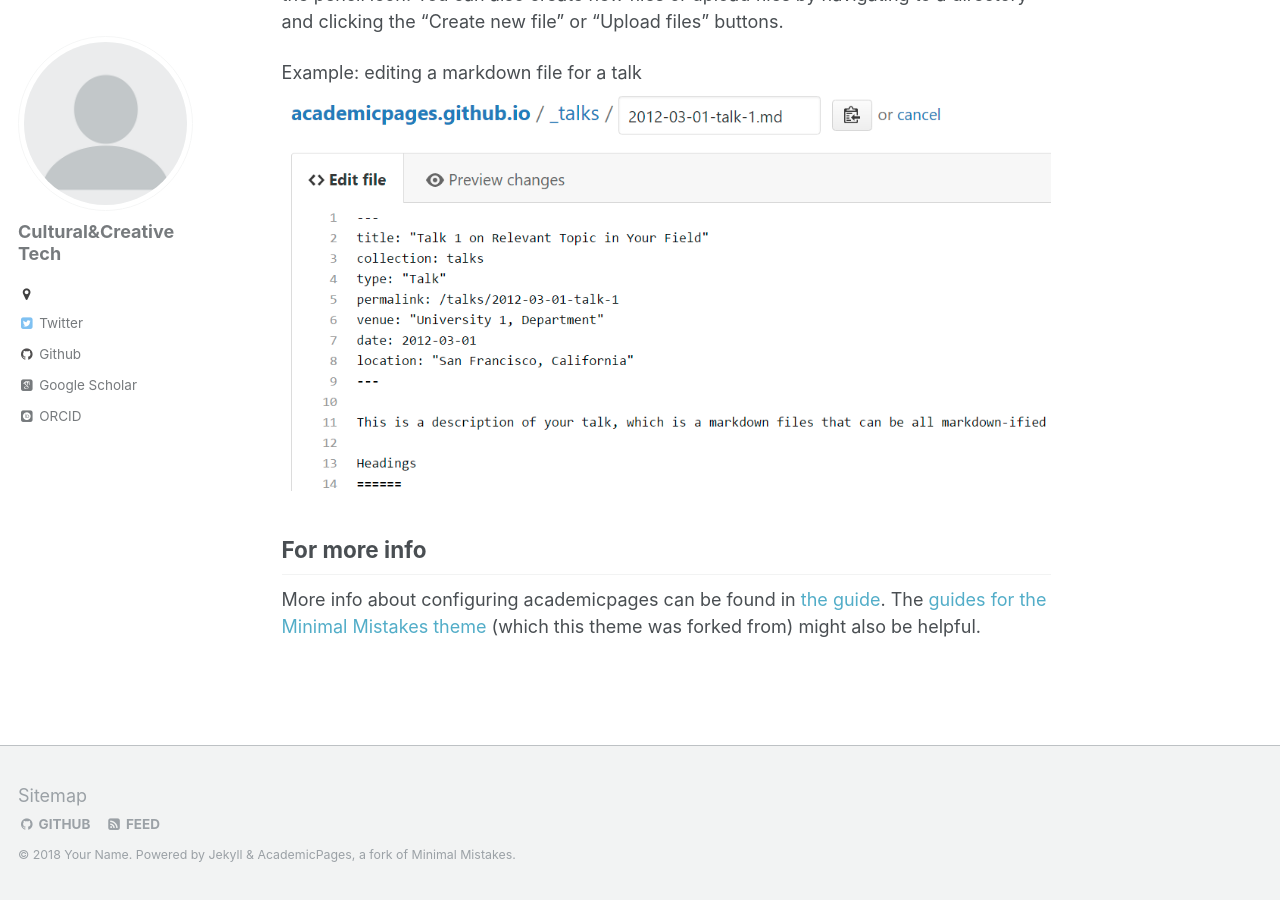
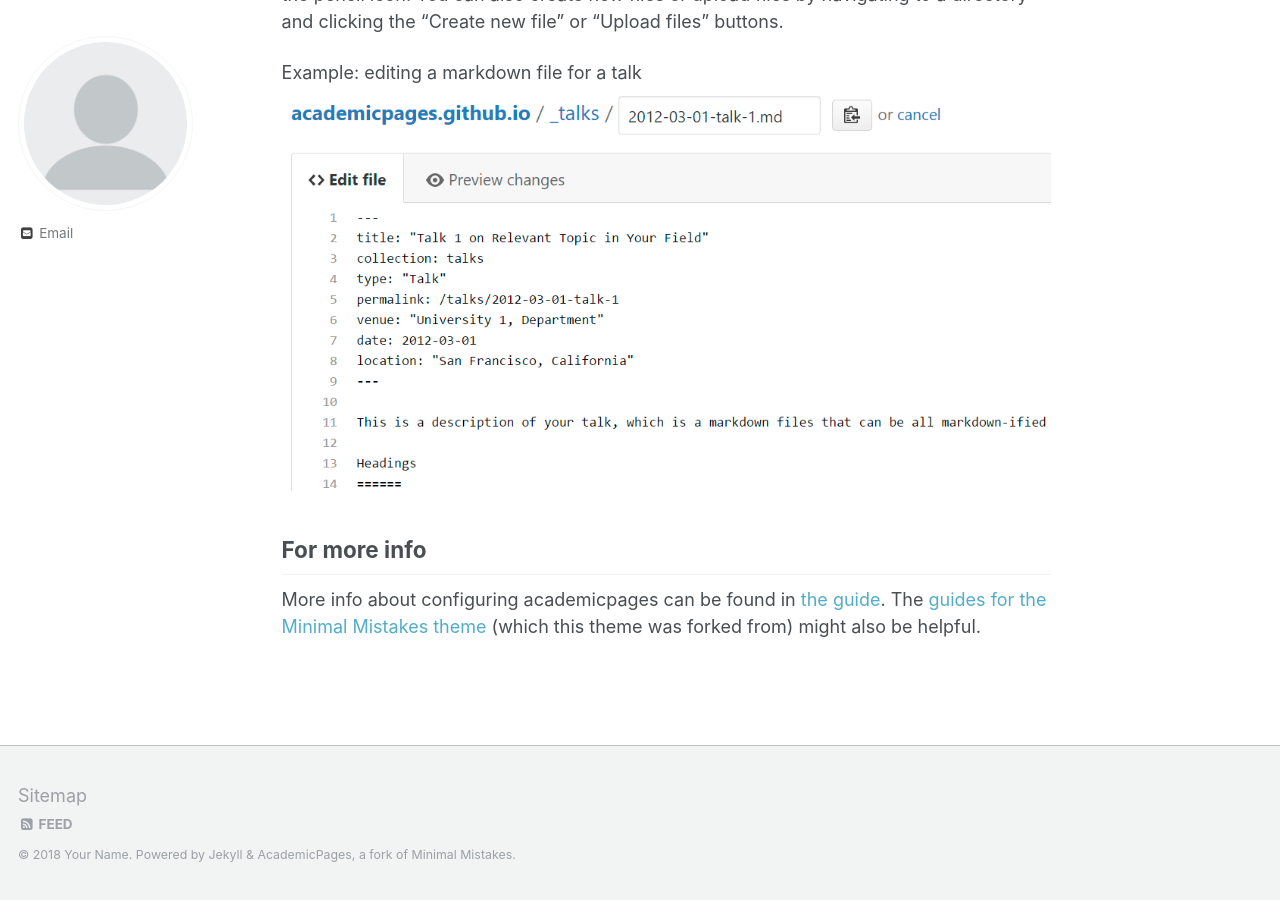
Before and after one commit to ikevin28/newideas8.github.io, a Jekyll site: the page built from _pages/about.md, in a window 1280 px wide and 900 px high, scrolled down 2510 px. Built offline with Jekyll 4.4.1, drawn with Linux system fonts in a browser that asks for light colours; some web fonts are replaced.

Commit message:
Update _config.yml

```diff
--- a/_config.yml
+++ b/_config.yml
@@ -78,13 +78,13 @@ analytics:
 
 # Site Author
 author:
-  name             : "Cultural&Creative Tech"
+  name             :
   avatar           : "profile.png"
-  bio              : ""
-  location         : ""
+  bio              :
+  location         :
   employer         :
-  googlescholar    : ""
-  email            :
+  googlescholar    :
+  email            : "ikevin28@gmail.com"
   uri              :
   bitbucket        :
   codepen          :
@@ -92,19 +92,19 @@ author:
   flickr           :
   facebook         :
   foursquare       :
-  github           : ""
+  github           :
   google_plus      :
   keybase          :
   instagram        :
   lastfm           :
   linkedin         :
-  orcid            : "http://orcid.org/yourorcidurl"
+  orcid            :
   pinterest        :
   soundcloud       :
   stackoverflow    : # http://stackoverflow.com/users/123456/username
   steam            :
   tumblr           :
-  twitter          : "replacethistwitterhandle"
+  twitter          :
   vine             :
   weibo            :
   xing             :
```
